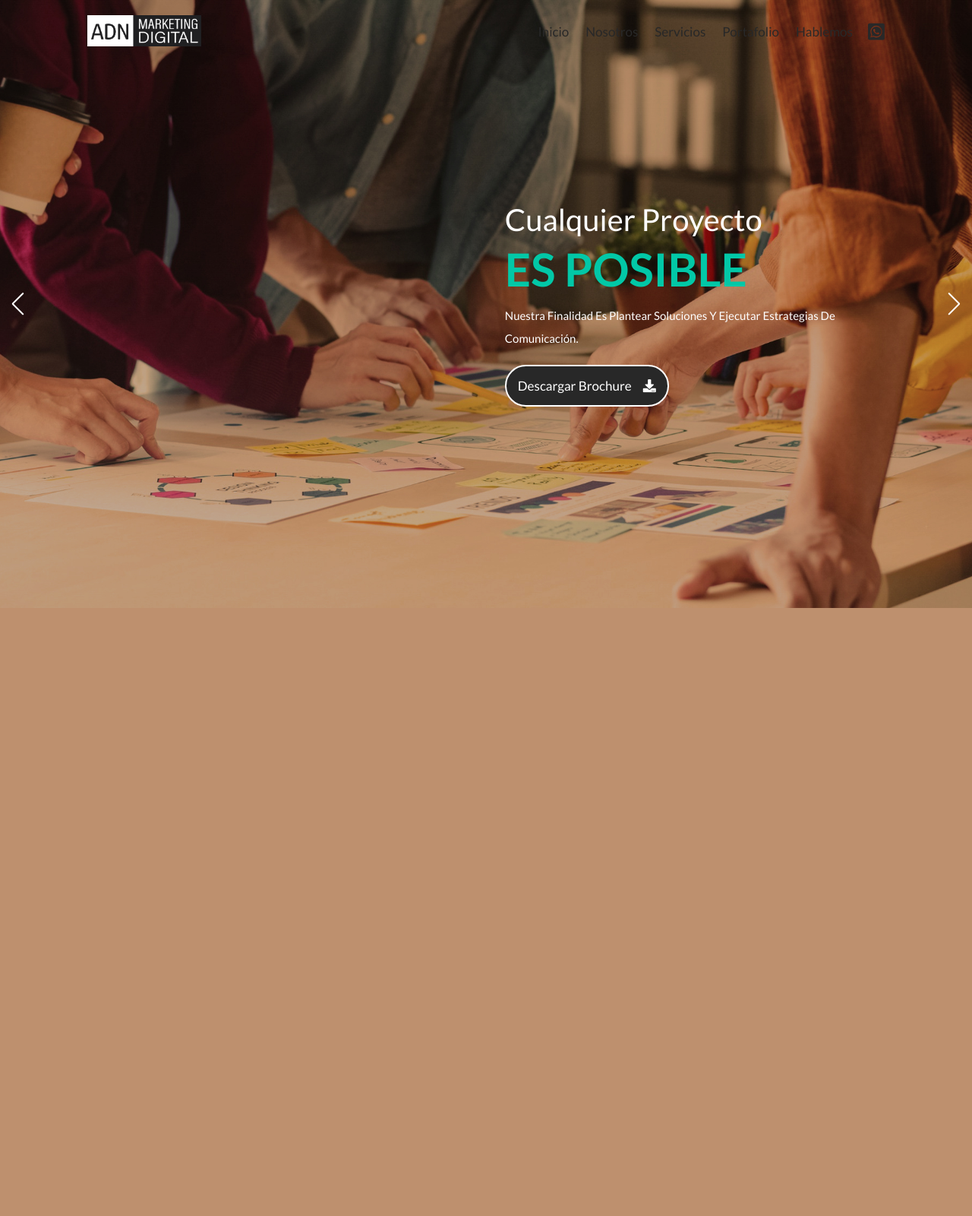
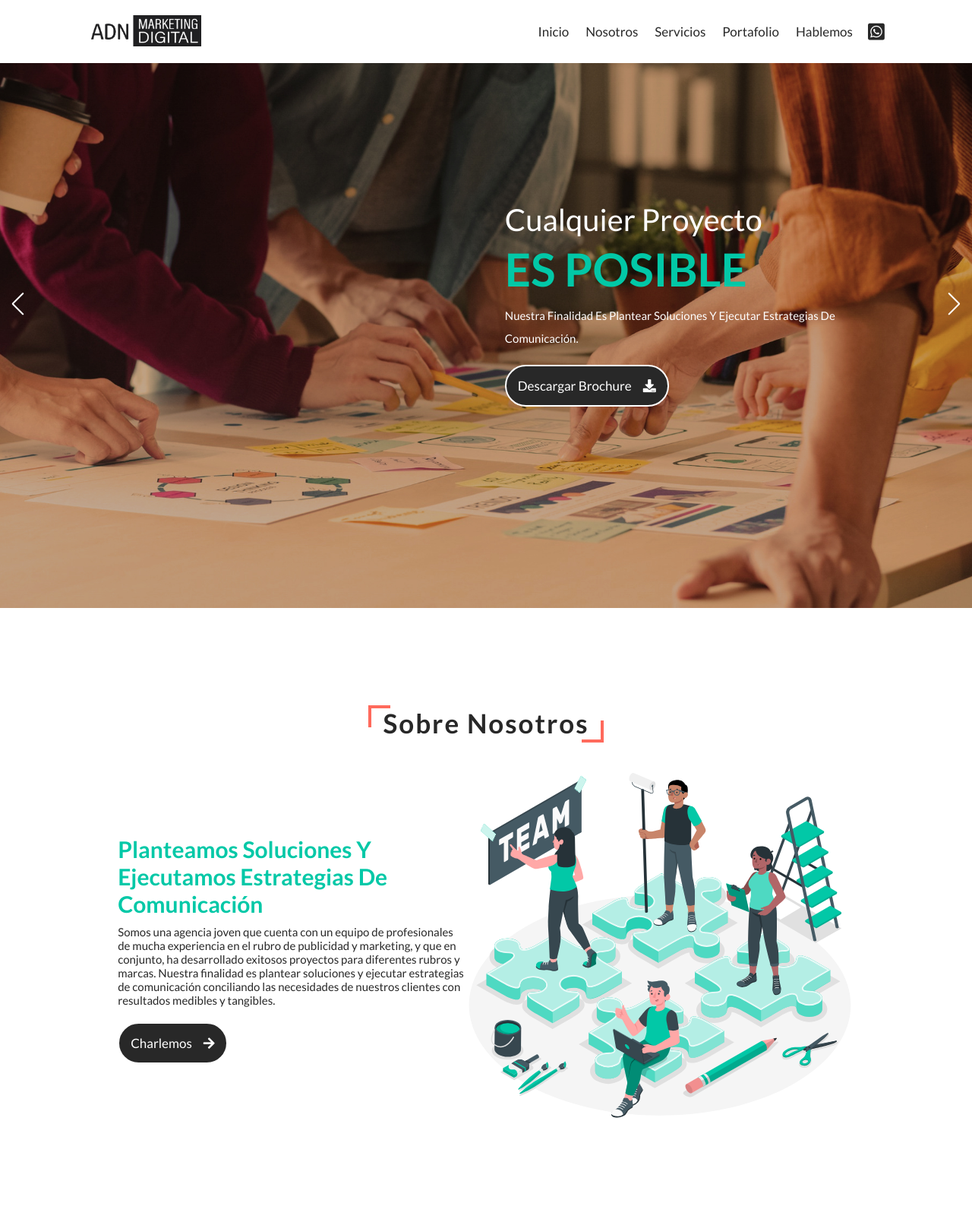
Before and after one commit to virutasoft/adnMarketing, a PHP site: page / in a window 1280 px wide. Shown: the whole page at 76% size. Before the commit the page ends 800 px from the top, so only its background shows below. Run offline with PHP 8.4, Linux system fonts and the light colour scheme.

Commit message:
About section finished

```diff
--- a/css/styles.css
+++ b/css/styles.css
@@ -85,6 +85,13 @@ section {
   -webkit-box-align: center;
       -ms-flex-align: center;
           align-items: center;
+  background: var(--white);
+}
+
+.header.active {
+  background: var(--white);
+  -webkit-box-shadow: var(--box-shadow);
+          box-shadow: var(--box-shadow);
 }
 
 .header .logo {
@@ -127,6 +134,37 @@ section {
 
 .header #menu-btn {
   display: none;
+}
+
+.heading {
+  margin: 2rem;
+  padding-top: 6rem;
+  display: inline-block;
+  font-size: 3.5rem;
+  color: var(--black);
+  position: relative;
+  letter-spacing: .2rem;
+}
+
+.heading::before, .heading::after {
+  content: '';
+  position: absolute;
+  height: 2.5rem;
+  width: 2.5rem;
+  border-top: 0.4rem solid var(--red);
+  border-left: 0.4rem solid var(--red);
+}
+
+.heading::before {
+  top: 5.8rem;
+  left: -2rem;
+}
+
+.heading::after {
+  bottom: -.5rem;
+  right: -2rem;
+  -webkit-transform: rotate(180deg);
+          transform: rotate(180deg);
 }
 
 .home {
@@ -194,6 +232,46 @@ section {
 .swiper-button-prev::after {
   font-size: 3rem;
   color: var(--white);
+}
+
+.about {
+  min-height: 100vh;
+  width: 100vw;
+  text-align: center;
+  position: relative;
+  overflow: hidden;
+}
+
+.about .row {
+  display: -webkit-box;
+  display: -ms-flexbox;
+  display: flex;
+  -webkit-box-align: center;
+      -ms-flex-align: center;
+          align-items: center;
+  -ms-flex-pack: distribute;
+      justify-content: space-around;
+  padding: 0 4rem;
+}
+
+.about .row .content-2 {
+  text-align: left;
+}
+
+.about .row .content-2 h3 {
+  font-size: 3rem;
+  color: var(--green);
+}
+
+.about .row .content-2 p {
+  font-size: 1.5rem;
+  color: var(--black);
+  padding: 1rem 0;
+  text-transform: none;
+}
+
+.about .row .image img {
+  width: 40vw;
 }
 
 @media (max-width: 1200px) {
@@ -283,6 +361,16 @@ section {
   .swiper-button-prev::after {
     display: none;
   }
+  .about .row {
+    -webkit-box-orient: vertical;
+    -webkit-box-direction: reverse;
+        -ms-flex-flow: column-reverse;
+            flex-flow: column-reverse;
+    padding: 0 2rem;
+  }
+  .about .row .image img {
+    width: 100vw;
+  }
 }
 
 @media (max-width: 450px) {
--- a/index.html
+++ b/index.html
@@ -127,6 +127,37 @@
     </section>
     <!-- HOME SECTION ENDS -->
 
+    <!-- ABOUT SECTION STARTS -->
+    <section id="about" class="about">
+        <h1 class="heading">sobre nosotros</h1>
+        <div class="row">
+
+            <div class="content-2">
+                <h3>planteamos soluciones y
+                    ejecutamos estrategias de comunicación</h3>
+                <p>Somos una agencia joven que cuenta con
+                    un equipo de profesionales de mucha
+                    experiencia en el rubro de publicidad y
+                    marketing, y que en conjunto, ha
+                    desarrollado exitosos proyectos para
+                    diferentes rubros y marcas.
+                    Nuestra finalidad es plantear soluciones y
+                    ejecutar estrategias de comunicación
+                    conciliando las necesidades de nuestros
+                    clientes con resultados medibles y
+                    tangibles.</p>
+
+                    <a href="#contact" class="btn">charlemos<i class="fas fa-arrow-right slider-icon1"></i></a>
+
+            </div>
+            <div class="image">
+                <img src="images/nosotros.svg" alt="Nosotros ADN marketing">
+            </div>
+
+
+        </div>
+    </section>
+    <!-- ABOUT SECTION ENDS -->
 
 
 
--- a/js/main.js
+++ b/js/main.js
@@ -11,6 +11,27 @@ window.onscroll = () =>{
     navbar.classList.remove('active');
 };
 
+// menu bar
+window.onscroll = () =>{
+  navbar.classList.remove('.active');
+
+  if(window.scrollY > 0){
+    document.querySelector('.header').classList.add('active');
+  }else{
+    document.querySelector('.header').classList.remove('active');
+  }
+};
+
+window.onload = () =>{
+
+  if(window.scrollY > 0){
+    document.querySelector('.header').classList.add('active');
+  }else{
+    document.querySelector('.header').classList.remove('active');
+  }
+};
+// menu bar
+
 var swiper = new Swiper(".home-slider", {
     loop:true,
     grabCursor:true,
--- a/styles.scss
+++ b/styles.scss
@@ -90,6 +90,12 @@ section{
     z-index: 1000;
     display: flex;
     align-items: center;
+    background: var(--white);
+
+    &.active{
+        background: var(--white);
+        box-shadow: var(--box-shadow);
+    }
 
     .logo{
         margin-right: auto;
@@ -131,6 +137,33 @@ section{
     #menu-btn{
         display: none;
 
+    }
+}
+
+.heading{
+    margin: 2rem;
+    padding-top: 6rem;
+    display: inline-block;
+    font-size: 3.5rem;
+    color: var(--black);
+    position: relative;
+    letter-spacing: .2rem;
+    &::before, &::after{
+        content: '';
+        position: absolute;
+        height: 2.5rem;width: 2.5rem;
+        border-top: .4rem solid var(--red);
+        border-left: .4rem solid var(--red);
+    }
+    &::before{
+        top: 5.8rem;
+        left: -2rem;
+
+    }
+    &::after{
+        bottom: -.5rem;
+        right: -2rem;
+        transform: rotate(180deg);
     }
 }
 // HOME SECTION STARTS
@@ -196,7 +229,44 @@ section{
 }
 // HOME SECTION ENDS
 
+// ABOUT SECTION STARTS
+.about{
+    min-height: 100vh;
+    width: 100vw;
+    text-align: center;
+    position: relative;
+    overflow: hidden;
 
+    .row{
+        display: flex;
+        align-items: center;
+        justify-content: space-around;
+        padding: 0 4rem;
+
+        .content-2{
+            text-align: left;
+
+            h3{
+                font-size: 3rem;
+                color: var(--green);
+            }
+            p{
+                font-size: 1.5rem;
+                color: var(--black);
+                padding: 1rem 0;
+                text-transform: none;
+            }
+        }
+        .image img{
+            width: 40vw;
+        }
+    }
+}
+
+
+
+
+// ABOUT SECTION ENDS
 
 
 
@@ -312,7 +382,15 @@ section{
     .swiper-button-next::after,
     .swiper-button-prev::after{
     display: none;
-}
+    }
+
+    .about .row{
+        flex-flow: column-reverse;
+        padding: 0 2rem;
+         .image img{
+             width: 100vw;
+         }
+    }
 }
 
 
```
Also changed, not shown: images/nosotros.svg (added), 1 other file.
